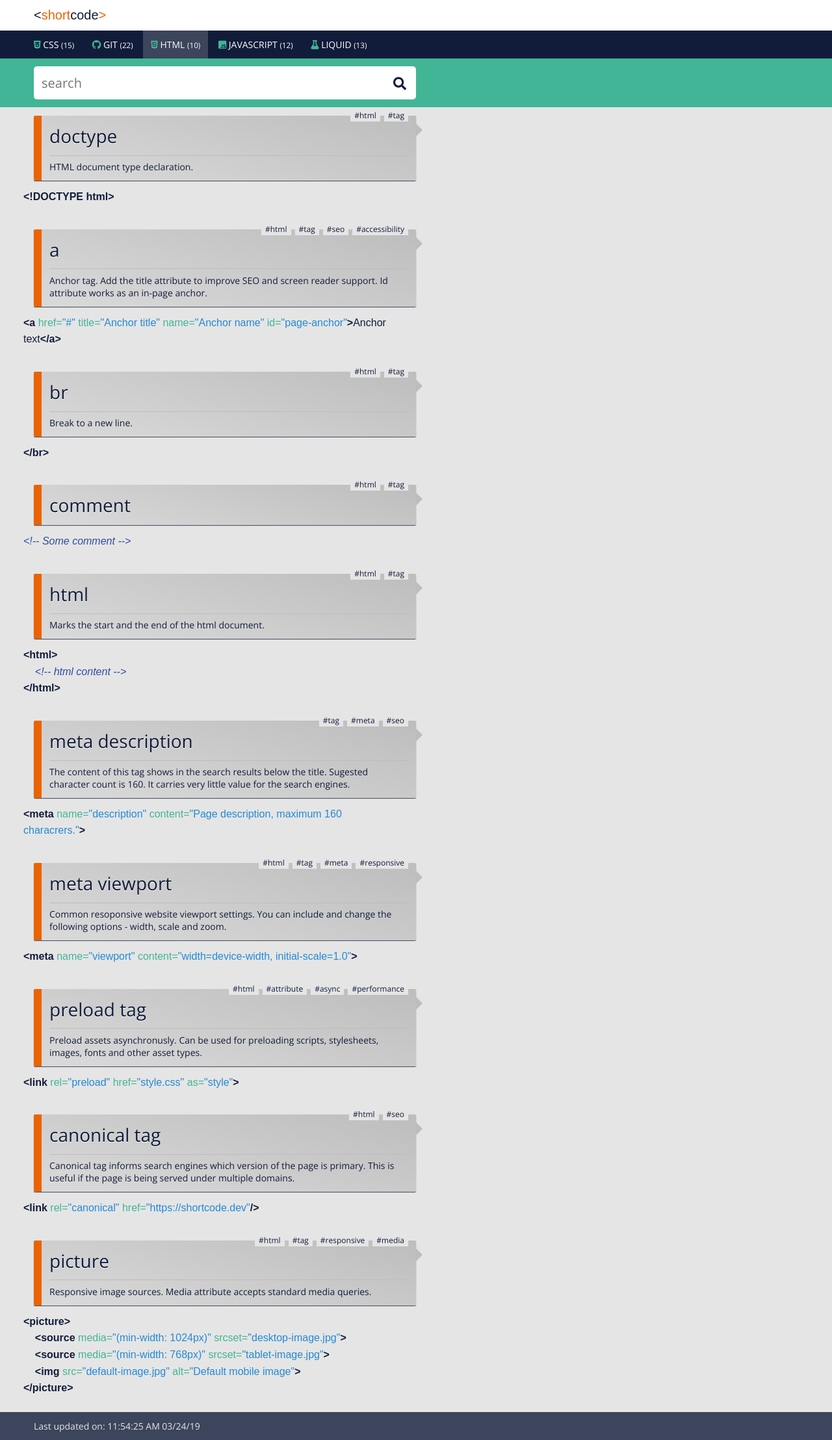
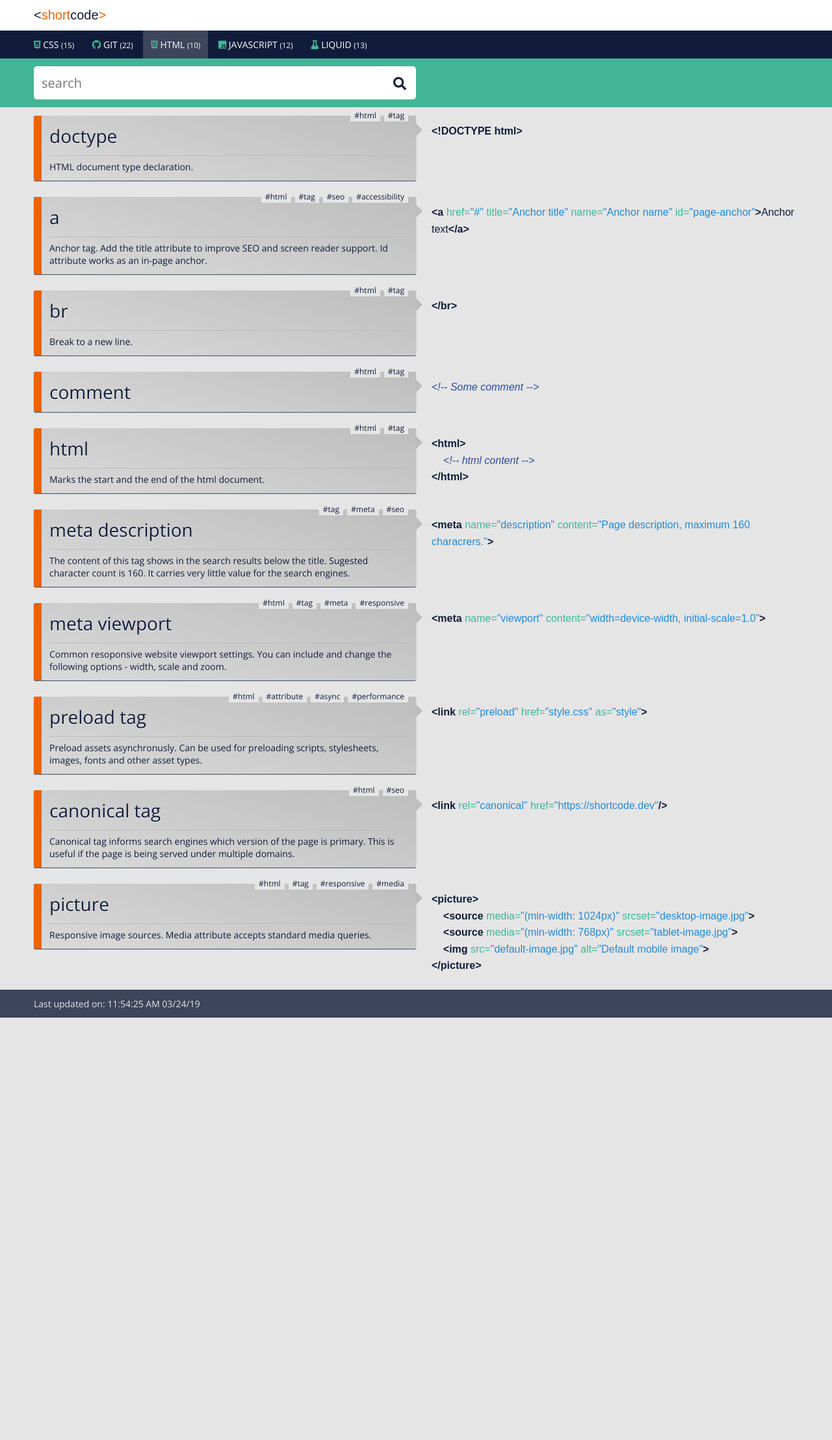
Before and after one commit to proochster/shortcode, a Jekyll site: the page built from code_html.html, in a window 1280 px wide. Shown: the whole page at 65% size. Built offline with Jekyll 4.4.1, drawn with Linux system fonts in a browser that asks for light colours; some web fonts are replaced; after the commit the page ends 1566 px from its top, so only the background shows below that.

Commit message:
# Shortcode layout

```diff
--- a/_includes/shortcodes.html
+++ b/_includes/shortcodes.html
@@ -1,5 +1,5 @@
 {% for code in site[page.collection] %}
-<article class="sc" data-display="flex" ref="shortcode">
+<article class="sc" data-display="true" ref="shortcode">
     <div class="sc__section">
         {% if code.tags.size > 0 %}<span class="sc__tags">
             {% for tag in code.tags %}<span class="sc__tag">#{{ tag }}</span>{% endfor %}
```
